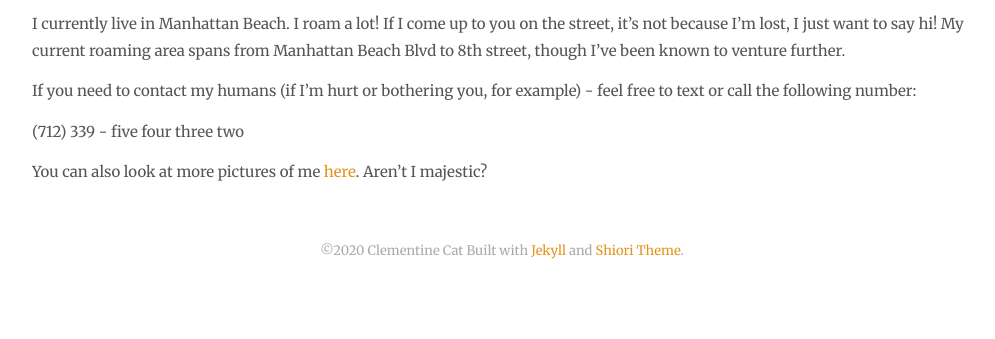
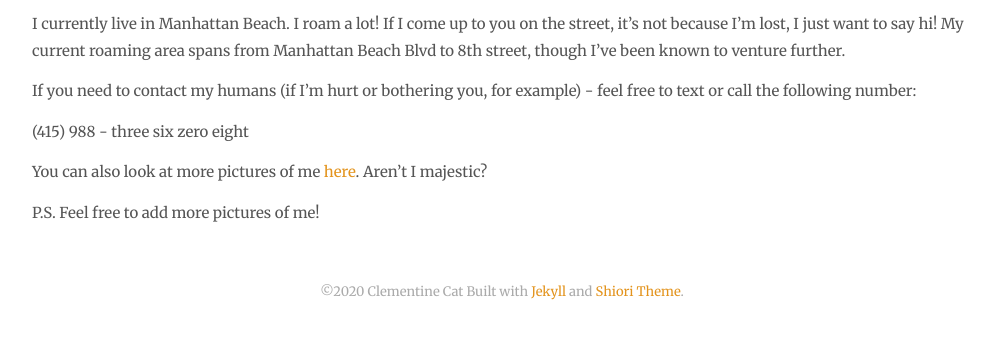
Before and after one commit to salexashenko/clementinecat, a Jekyll site: the page built from index.md, in a window 1280 px wide, cut to the strip 500-839 px from the top of the page. Shown: the whole strip, without its empty margins (138-1133 px from the left). Built offline with Jekyll 4.4.1, drawn with Linux system fonts in a browser that asks for light colours; our own code applies the rules of GitHub Pages for plain Markdown files.

Commit message:
Update index.md

```diff
--- a/index.md
+++ b/index.md
@@ -11,6 +11,8 @@ My current roaming area spans from Manhattan Beach Blvd to 8th street, though I'
 
 If you need to contact my humans (if I'm hurt or bothering you, for example) - feel free to text or call the following number:
 
-(712) 339 - five four three two
+(415) 988 - three six zero eight
 
 You can also look at more pictures of me [here](https://photos.google.com/share/AF1QipP2LuaEEmSEMI_F2ToZaa48KJW0i92OyRgsYPr0tesM2MzU-aGhOnXlRzIXUgmcNA?key=dHQxQWc1TW1iRnRUcERGbERYb3BZYUZia2ZOaDVB). Aren't I majestic?
+
+P.S. Feel free to add more pictures of me!
```
